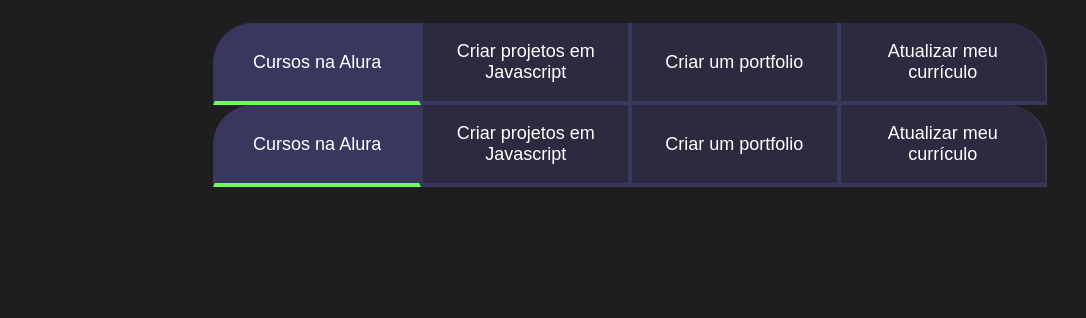
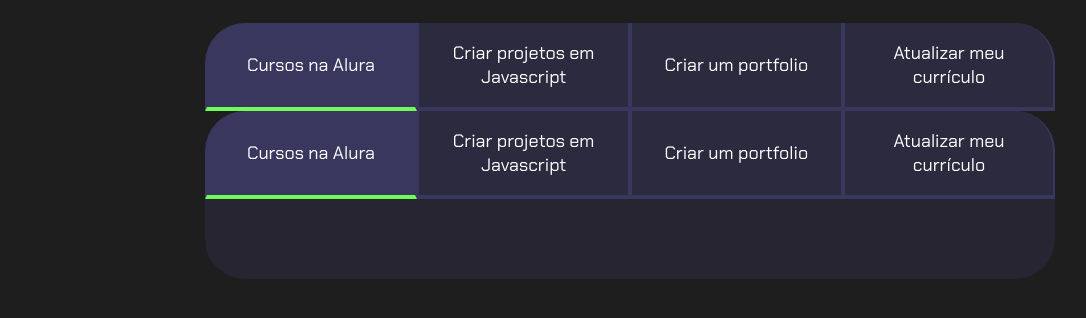
Before and after one commit to BaggioprofGabi23/terceiraproj1, a plain HTML site: page index.html in a window 1280 px wide. Shown: the part 80-398 px from the top of the page, without its empty margins (10-1096 px from the left). Drawn offline with Linux system fonts and the light colour scheme.

Commit message:
arquivo20/03

```diff
--- a/main.js
+++ b/main.js
@@ -1,5 +1,6 @@
+const botoes = document.querySelectorAll(".botao");
+const textos = document.querySelectorAll(".aba-conteudo");
 
-const botoes = document.querySelectorAll(".botao");
 for (let i = 0; i < botoes.length; i++) {
     botoes[i].onclick = function () {
 
@@ -13,7 +14,8 @@ for (let i = 0; i < botoes.length; i++) {
     }
 }
 
-const textos = document.querySelectorAll(".aba-conteudo");
+const contadores = document.querySelectorAll(".contador");
+const tempoObjetivo1 = new Date("2023-10-05T00:00:00");
+let tempoAtual = new Date();
 
-const contadores = document.querySelectorAll(".contador");
-        contadores[0].textContent = "Contagem regressiva";
+contadores[0].textContent = tempoObjetivo1 - tempoAtual;
--- a/style.css
+++ b/style.css
@@ -14,6 +14,7 @@ body {
     color: var(--branco);
     font-family: 'Chakra Petch', sans-serif;
 }
+
 
 .conteudo-principal {
     display: flex;
@@ -35,8 +36,9 @@ body {
     color: var(--verde);
 }
 
+
 .botao {
-    font-family: "Crakra Petch", sans-serif;
+    font-family: 'Chakra Petch', sans-serif;
     background-color: var(--botao-inativo);
     color: var(--branco);
     display: flex;
@@ -51,43 +53,24 @@ body {
     border-top: none;
 }
 
+.botao:first-child {
+    border-radius: 40px 40px 0 0;
+}
+
 .botoes {
     display: block;
 }
 
-
-@media screen and (min-width: 768px) {
-    .botoes {
-        display: flex;
-    }
-
-    .botao:first-child {
-        border-radius: 40px 40px 0 0;
-    }
-
-    .ativo{
+.botao.ativo{
     background-color: var(--botao-ativo);
     border-bottom: 4px solid var(--verde);
-    }
-}
-    @media screen and (min-width: 768px) {
-        .botoes {
-            display: flex;
-        }
-
-        .botao:first-child {
-            border-radius: 40px 0 0 0;
-        }
-
-        .botao:last-child {
-            border-radius: 0 40px 0 0;
-        }
 }
 
 .abas-textos{
     background-color: var(--texto-fundo);
+    padding: 40px;
+    border-radius: 0 0 40px 40px;
 }
-
 .aba-conteudo.ativo{
     display:block;
 }
@@ -105,3 +88,18 @@ body {
     color: var(--verde);
     text-transform: uppercase;
 }
+
+
+@media screen and (min-width: 768px) {
+    .botoes {
+        display: flex;
+    }
+
+    .botao:first-child {
+        border-radius: 40px 0 0 0;
+    }
+
+    .botao:last-child {
+        border-radius: 0 40px 0 0;
+    }
+}
```
Lines whose indentation alone changed are shown as unchanged.
